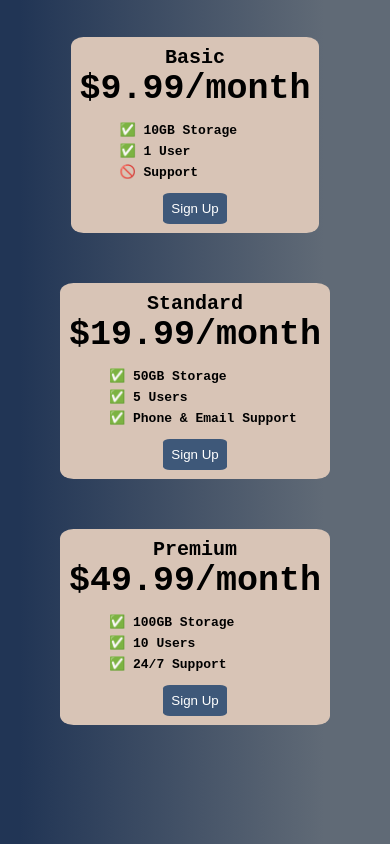
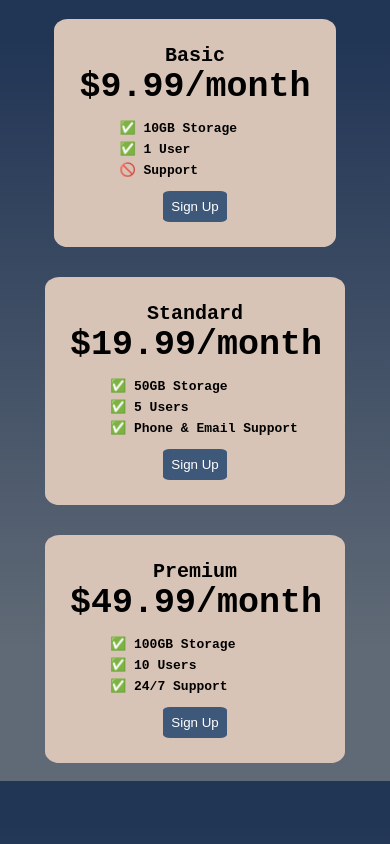
Before and after one commit to VoltFusion101/Udemy-WebDev, a plain HTML site: page index.html in a window 390 px wide. Drawn offline with Linux system fonts and the light colour scheme; a web font is replaced by a local one.

Commit message:
updatetd : still

```diff
--- a/index.html
+++ b/index.html
@@ -23,22 +23,19 @@
       }
           .pricing-container{
           display: flex;
-          flex-direction: row;
-          gap: 20px;
+          gap: 90px;
           align-items: center;
-          justify-content: space-around;
-          flex-wrap: nowrap;
-          margin-top: 20%;
-          margin-bottom: 20%;
-          margin-left: 10%;
-          margin-right: 10%;
+          justify-content: center;
+         height: 100vh;
           }
 
           .pricing-plan{
+          flex: 1;
           background-color: #D8C4B6;
           text-align: center;
           border-radius: 5%;
-          padding: 3%;
+          padding: 25px;
+          max-width: 250px;
         }
         .plan-title{
           font-size: 20px;
@@ -62,12 +59,12 @@
         .plan-button{
           background-color: #3E5879;
           border-radius: 11%;
-          border: 0cap;
           padding: 8px;
           color: white;
+          border: none;
         }
 
-      @media (min-width: 501px) and (max-width: 1250px) {
+      @media (max-width: 1250px) {
         html{
             background: linear-gradient(to bottom,#213555 5%, #606a76 83%) ;
           }
@@ -75,20 +72,10 @@
         .pricing-container{
           display: flex;
           flex-direction: column;
+          gap: 30px;
+          height: 100%;
           margin-top: 5%;
           margin-bottom: 5%;
-          gap: 30px;
-        }
-        }
-
-        @media (max-width: 500px) {
-
-        .pricing-container{
-          display: flex;
-          flex-direction: column;
-          margin-top: 10%;
-          margin-bottom: 10%;
-          gap: 50px;
         }
         }
 
```
